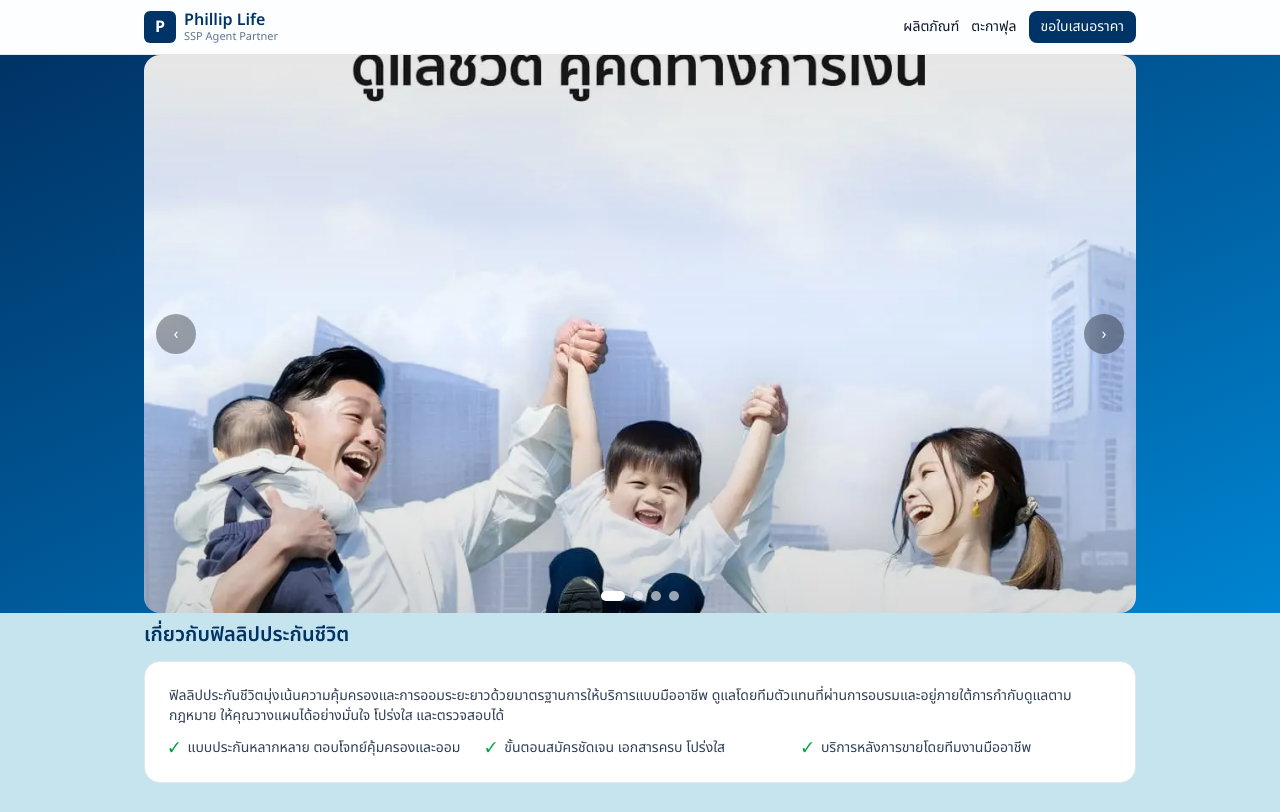
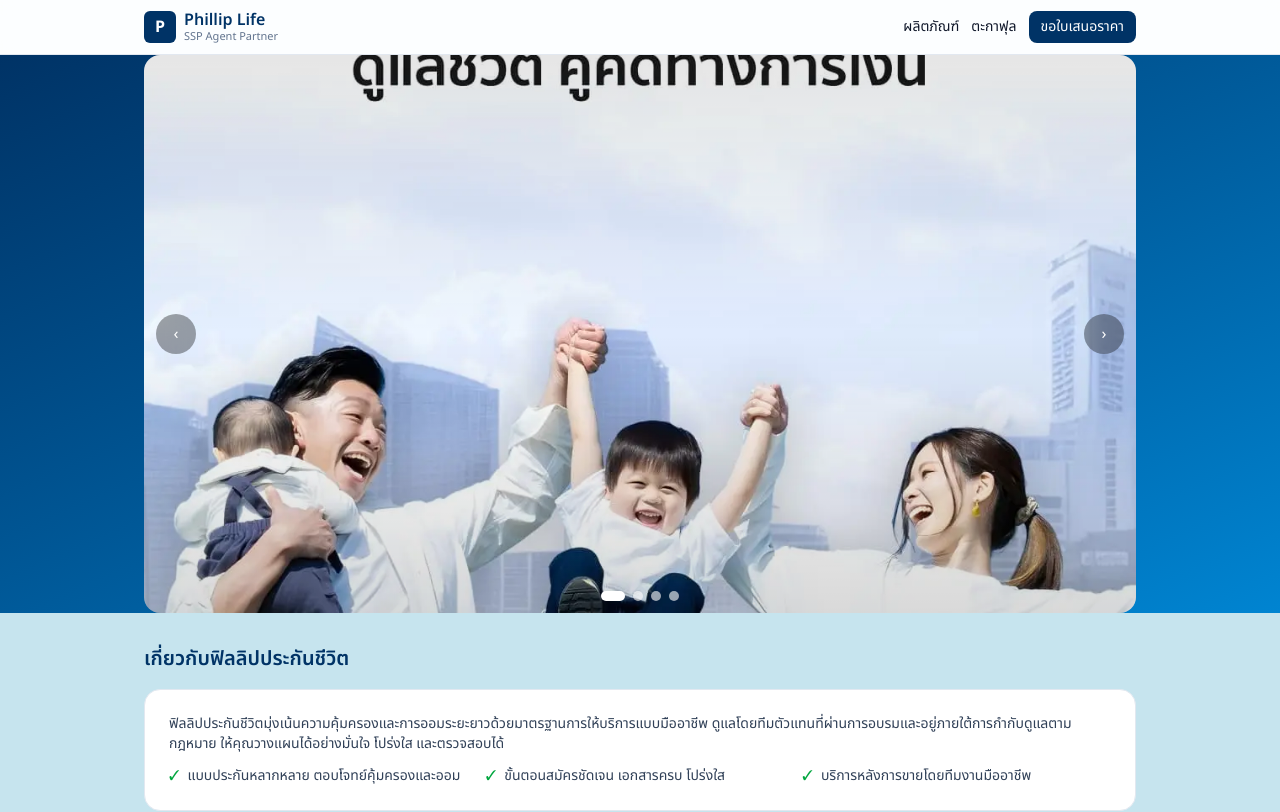
Before and after one commit to KasinchinSSP/ssp-agent-partner, a Next.js app: page / in a window 1280 px wide. Shown: the top 812 px of the page. Built offline with nearby package versions, Linux system fonts and the light colour scheme.

Commit message:
update section

```diff
--- a/app/home-client.tsx
+++ b/app/home-client.tsx
@@ -92,14 +92,9 @@ export default function HomeClient() {
         className="bg-gradient-to-br from-[var(--brand-life)] to-sky-600"
       />
 
-      {/* Agent ref card */}
-      <section className="mx-auto max-w-screen-lg px-4 -mt-6">
-        <AgentContactCard />
-      </section>
-
       {/* เกี่ยวกับบริษัท */}
       <Section title="เกี่ยวกับฟิลลิปประกันชีวิต">
-        <div className="rounded-2xl border border-slate-200 bg-white p-4 sm:p-6 text-sm text-slate-700">
+        <div className="rounded-2xl mt-4 border border-slate-200 bg-white p-4 sm:p-6 text-sm text-slate-700">
           ฟิลลิปประกันชีวิตมุ่งเน้นความคุ้มครองและการออมระยะยาวด้วยมาตรฐานการให้บริการแบบมืออาชีพ
           ดูแลโดยทีมตัวแทนที่ผ่านการอบรมและอยู่ภายใต้การกำกับดูแลตามกฎหมาย
           ให้คุณวางแผนได้อย่างมั่นใจ โปร่งใส และตรวจสอบได้
```
